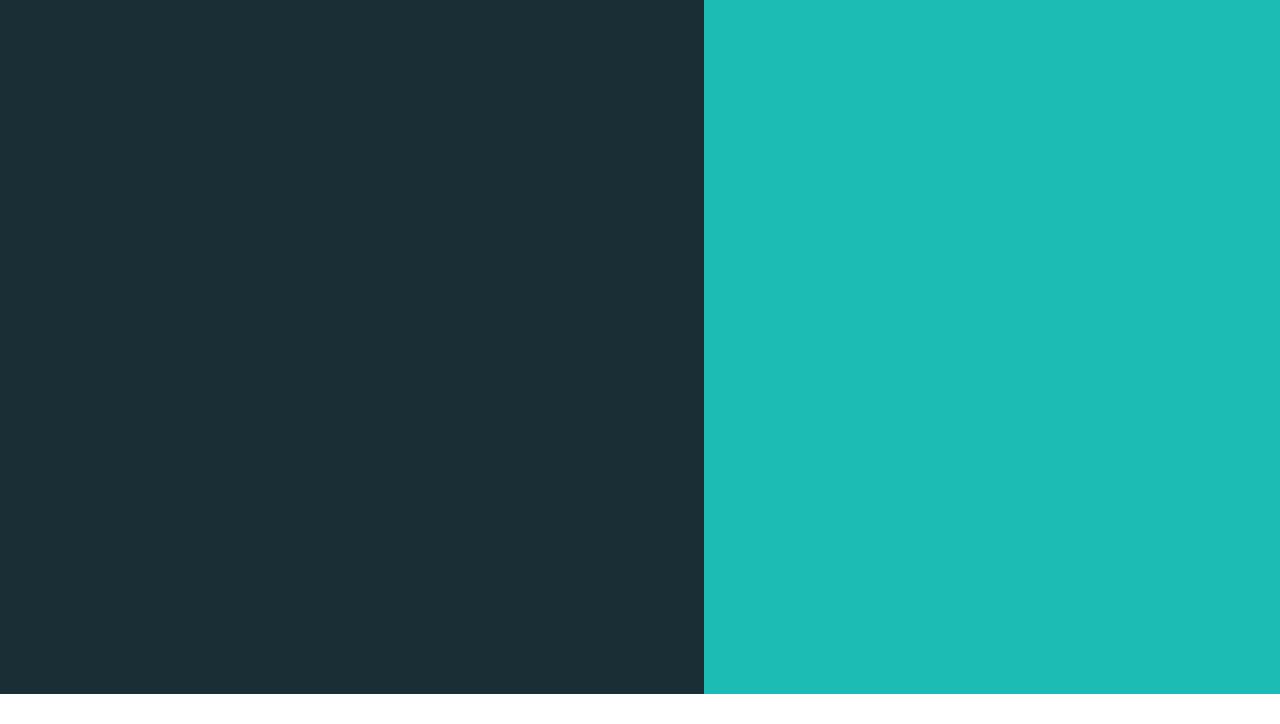
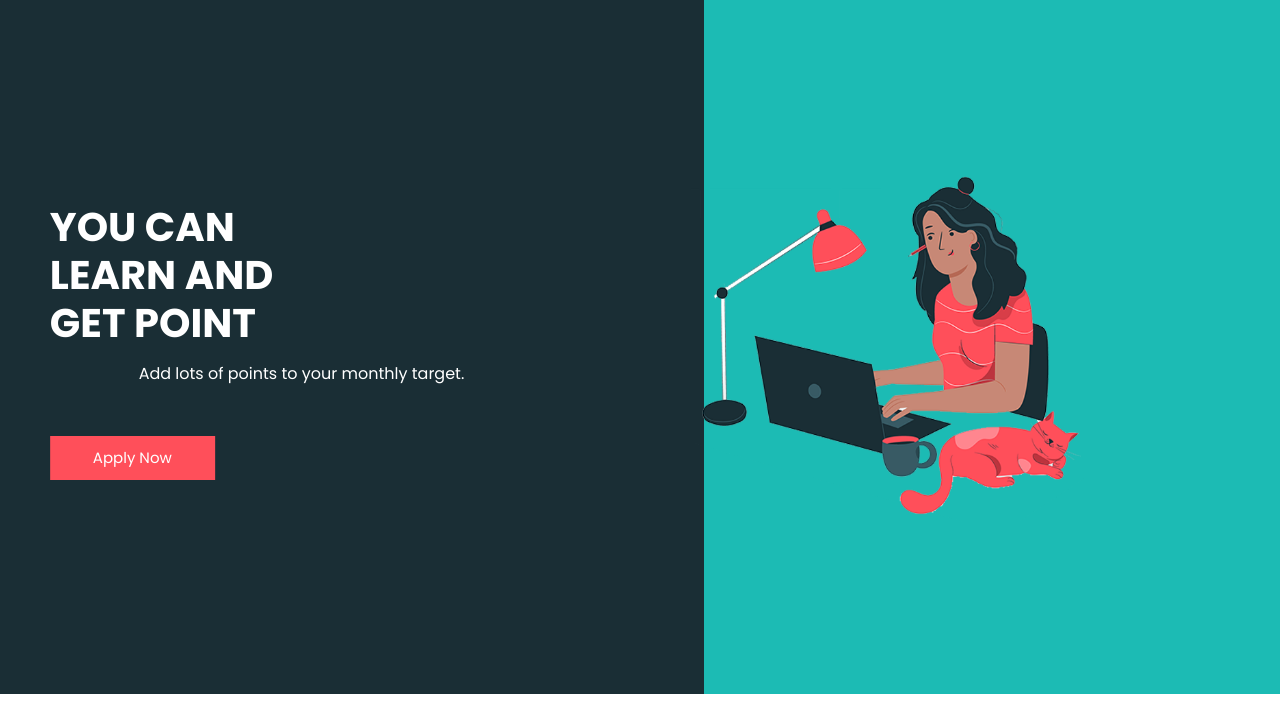
Before and after one commit to a-111222/asma, a plain HTML site: page index.html in a window 1280 px wide. Shown: the part 76-800 px from the top of the page. Drawn offline with Linux system fonts and the light colour scheme.

Commit message:
Update index.html
3 update

```diff
--- a/index.html
+++ b/index.html
@@ -62,7 +62,7 @@
       <div id="carouselExampleIndicators" class="carousel slide" data-ride="carousel">
 
         <div class="carousel-inner">
-          <div class="carousel-item ">
+          <div class="carousel-item active">
             <div class="container-fluid">
               <div class="row">
                 <div class="col-md-5 offset-md-1">
@@ -309,6 +309,7 @@ The winners of each month will have their results sent to the region managers an
 
   <!-- end about section -->
 
+  <!-- freelance section -->
 
 
 
```
